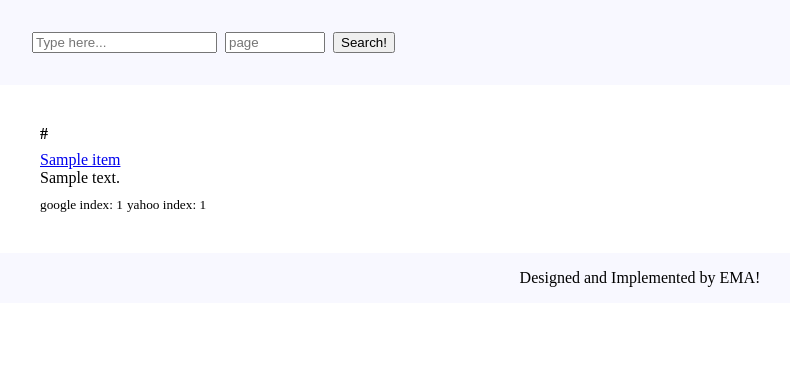
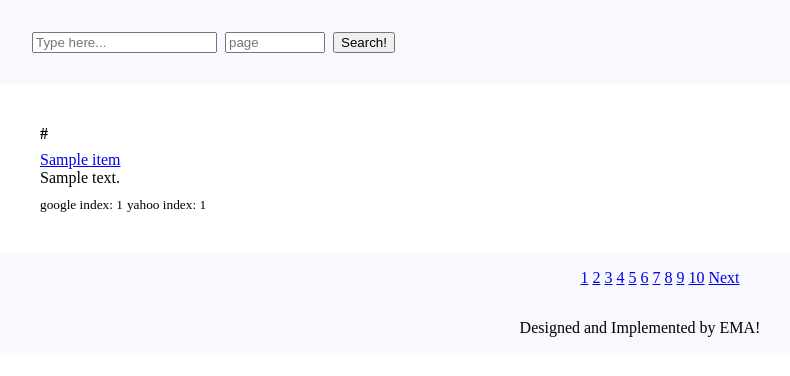
Before and after one commit to marasiali/IEProject2, a Flask app: template templates/index.html in a window 1280 px wide. Shown: the top 376 px of the page, without its empty margins (0-790 px from the left). Run offline with Flask 2, Linux system fonts and the light colour scheme; the template is opened without the code that fills it: most values are stand-ins (such as "Sample title", 1, 10 or a date in 2020).

Commit message:
add page numbers

```diff
--- a/app.py
+++ b/app.py
@@ -13,13 +13,13 @@ def hello():
 def search():
     args = request.args
     query = args.get('query')
-    page = args.get('page')
+    page = int(args.get('page'))
     results = get_links(query, page)
     return render_template('index.html', query=query, page=page, results=results)
 
 def get_links(query, page):
-    google_results = google_search(query, int(page))
-    yahoo_results = yahoo_search(query, int(page))
+    google_results = google_search(query, page)
+    yahoo_results = yahoo_search(query, page)
     results = {}
     for i, item in enumerate(google_results):
         item['google_index'] = i
@@ -32,7 +32,7 @@ def get_links(query, page):
             item['google_index'] = None
             item['yahoo_index'] = i
             results[item['link']] = item
-    return sorted(results.values(), key=get_item_score)
+    return sorted(results.values(), key=get_item_score, reverse=True)
 
 def get_item_score(item):
     score = 0
--- a/templates/index.html
+++ b/templates/index.html
@@ -43,6 +43,37 @@
     </main>
 
     <footer class="footer">
+    <ul>
+        <!-- previous page -->
+    {% if page %}
+        {% if page-1>=1 %}
+        <li style="display:inline">
+            <a href="{{ url_for('search', query=query, page=page-1, results=None) }}">Previous</a>
+        </li>
+        {% endif %}
+        <!-- all page numbers -->
+        {% if page<=6 %}
+            {% for page_num in range(1,11) %}
+
+                    <li style="display:inline">
+                        <a href="{{ url_for('search', query=query, page=page_num, results=None) }}">{{ page_num }}</a>
+                    </li>
+            {% endfor %}
+        {% else %}
+            {% for page_num in range(page-5,page+5) %}
+
+                <li style="display:inline">
+                    <a href="{{ url_for('search', query=query, page=page_num, results=None) }}">{{ page_num }}</a>
+                </li>
+            {% endfor %}
+        {% endif %}
+
+        <!-- next page -->
+        <li style="display:inline">
+            <a href="{{ url_for('search', query=query, page=page+1, results=None) }}">Next</a></li>
+    {% endif %}
+    </ul>
+
         <p>
             Designed and Implemented by EMA!
         </p>
```
